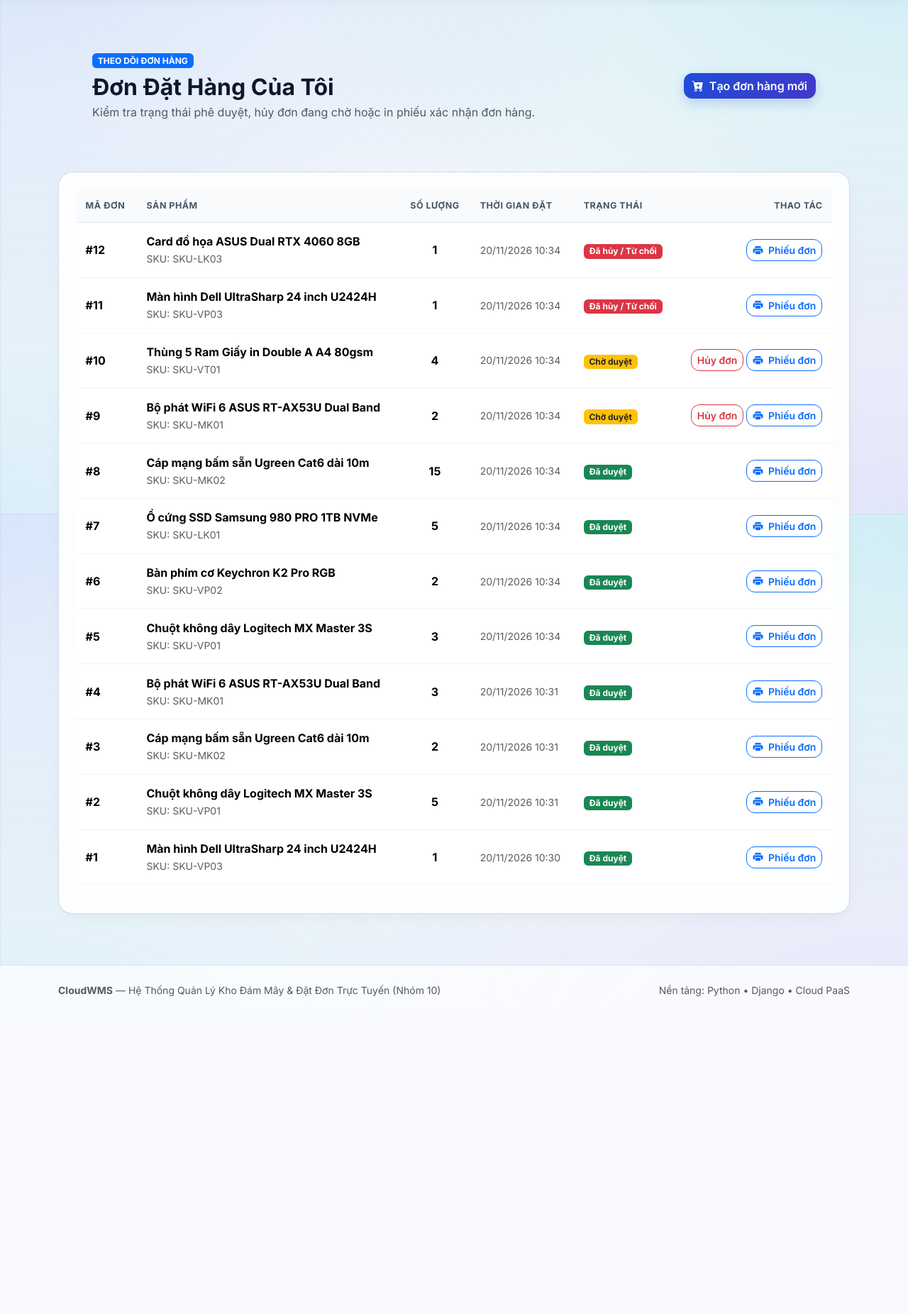
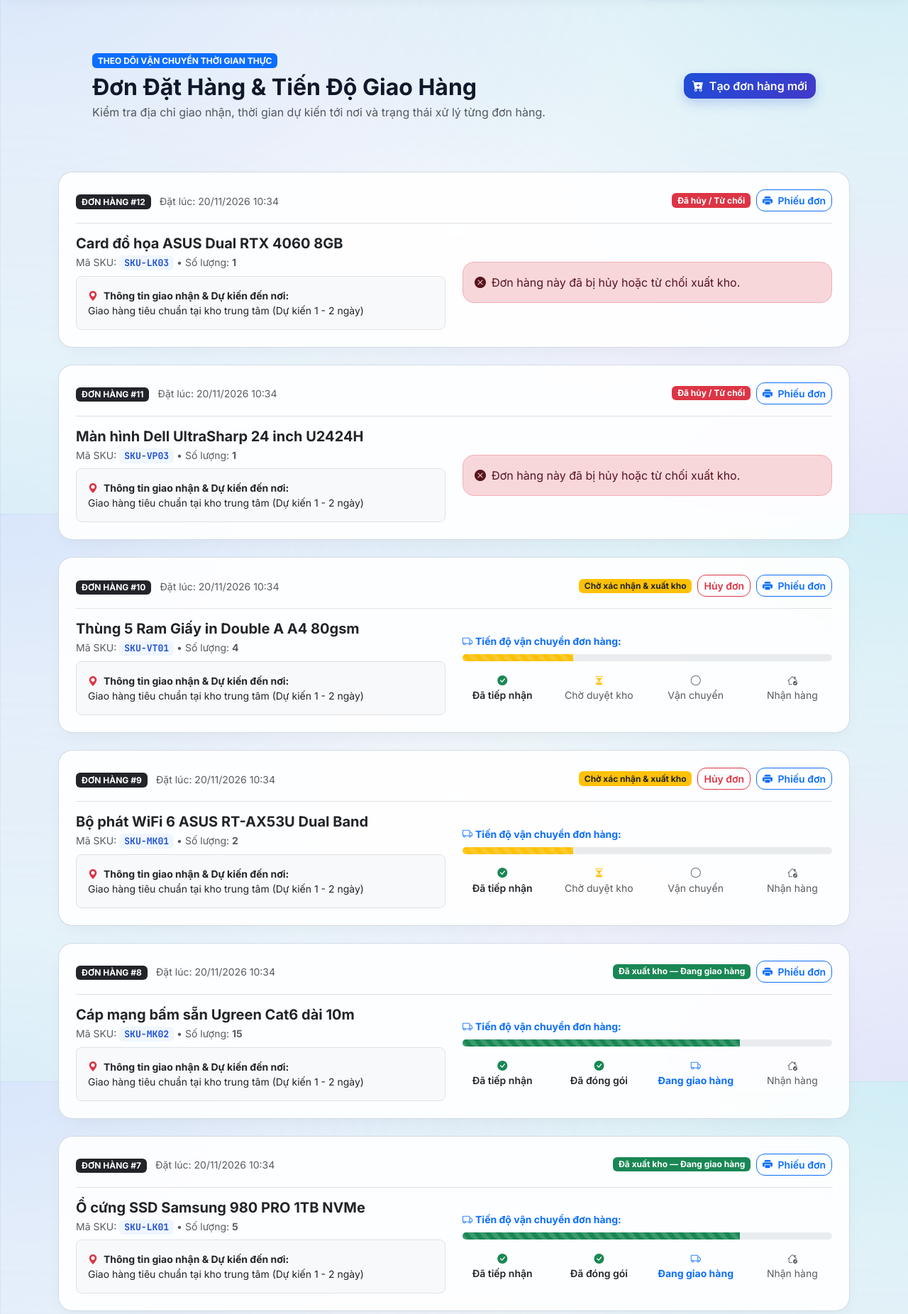
Before and after one commit to dtc235200292-star/cloudwms-nhom10, a Django app: page /orders/my/ in a window 1280 px wide. Shown: the part 76-1928 px from the top of the page at 71% size. Before the commit the page ends 1480 px from the top, so only its background shows below. Run offline with Django 4.2, Linux system fonts and the light colour scheme; a user stored in the database is signed in; data comes from the database, SQL or seed files in the repository.

Commit message:
Update my_orders.html

```diff
--- a/NHOM10/warehouse_full-master/warehouse_full-master/templates/inventory/my_orders.html
+++ b/NHOM10/warehouse_full-master/warehouse_full-master/templates/inventory/my_orders.html
@@ -5,68 +5,107 @@
 {% block content %}
 <div class="p-4 p-md-5 mb-4 reveal-item d-flex flex-column flex-md-row justify-content-between align-items-md-center gap-3">
     <div>
-        <span class="badge bg-primary mb-2">THEO DÕI ĐƠN HÀNG</span>
-        <h2 class="fw-bold mb-1">Đơn Đặt Hàng Của Tôi</h2>
-        <p class="text-muted mb-0">Kiểm tra trạng thái phê duyệt, hủy đơn đang chờ hoặc in phiếu xác nhận đơn hàng.</p>
+        <span class="badge bg-primary mb-2">THEO DÕI VẬN CHUYỂN THỜI GIAN THỰC</span>
+        <h2 class="fw-bold mb-1">Đơn Đặt Hàng & Tiến Độ Giao Hàng</h2>
+        <p class="text-muted mb-0">Kiểm tra địa chỉ giao nhận, thời gian dự kiến tới nơi và trạng thái xử lý từng đơn hàng.</p>
     </div>
     <a href="{% url 'order_create' %}" class="btn btn-primary">
         <i class="bi bi-cart-plus-fill me-1"></i> Tạo đơn hàng mới
     </a>
 </div>
 
+<div class="d-flex flex-column gap-4">
+    {% for order in orders %}
     <div class="card p-4">
-    <div class="table-responsive">
-        <table class="table align-middle">
-            <thead>
-                <tr>
-                    <th>Mã đơn</th>
-                    <th>Sản phẩm</th>
-                    <th class="text-center">Số lượng</th>
-                    <th>Thời gian đặt</th>
-                    <th>Trạng thái</th>
-                    <th class="text-end">Thao tác</th>
-                </tr>
-            </thead>
-            <tbody>
-                {% for order in orders %}
-                <tr>
-                    <td class="fw-bold">#{{ order.id }}</td>
-                    <td>
-                        <div class="fw-bold">{{ order.product.name }}</div>
-                        <small class="text-muted">SKU: {{ order.product.sku }}</small>
-                    </td>
-                    <td class="text-center fw-bold">{{ order.quantity }}</td>
-                    <td class="small text-muted">{{ order.created_at|date:"d/m/Y H:i" }}</td>
-                    <td>
+        <div class="d-flex flex-column flex-md-row justify-content-between align-items-md-center gap-2 pb-3 mb-3 border-bottom">
+            <div>
+                <span class="badge bg-dark me-2">ĐƠN HÀNG #{{ order.id }}</span>
+                <span class="small text-muted">Đặt lúc: {{ order.created_at|date:"d/m/Y H:i" }}</span>
+            </div>
+            <div class="d-flex align-items-center gap-2">
                 {% if order.status == "pending" %}
-                            <span class="badge bg-warning text-dark">Chờ duyệt</span>
-                        {% elif order.status == "approved" %}
-                            <span class="badge bg-success">Đã duyệt</span>
-                        {% else %}
-                            <span class="badge bg-danger">Đã hủy / Từ chối</span>
-                        {% endif %}
-                    </td>
-                    <td class="text-end">
-                        <div class="d-inline-flex gap-1">
-                            {% if order.status == "pending" %}
+                    <span class="badge bg-warning text-dark">Chờ xác nhận & xuất kho</span>
                     <form method="post" action="{% url 'order_cancel' order.pk %}" class="d-inline" onsubmit="return confirm('Bạn chắc chắn muốn hủy đơn hàng #{{ order.id }}?');">
                         {% csrf_token %}
                         <button type="submit" class="btn btn-sm btn-outline-danger">Hủy đơn</button>
                     </form>
+                {% elif order.status == "approved" %}
+                    <span class="badge bg-success">Đã xuất kho — Đang giao hàng</span>
+                {% else %}
+                    <span class="badge bg-danger">Đã hủy / Từ chối</span>
                 {% endif %}
                 <a href="{% url 'order_invoice' order.pk %}" class="btn btn-sm btn-outline-primary">
                     <i class="bi bi-printer-fill me-1"></i> Phiếu đơn
                 </a>
             </div>
-                    </td>
-                </tr>
-                {% empty %}
-                <tr>
-                    <td colspan="6" class="text-center text-muted py-4">Bạn chưa có đơn đặt hàng nào.</td>
-                </tr>
-                {% endfor %}
-            </tbody>
-        </table>
+        </div>
+
+        <div class="row g-4 align-items-center">
+            <div class="col-lg-6">
+                <h5 class="fw-bold mb-1">{{ order.product.name }}</h5>
+                <div class="small text-muted mb-2">
+                    Mã SKU: <code>{{ order.product.sku }}</code> • Số lượng: <strong>{{ order.quantity }}</strong>
+                </div>
+                <div class="p-3 rounded-3 bg-light border small">
+                    <i class="bi bi-geo-alt-fill text-danger me-1"></i>
+                    <strong>Thông tin giao nhận & Dự kiến đến nơi:</strong><br>
+                    <span class="text-dark">{{ order.note|default:"Giao hàng tiêu chuẩn tại kho trung tâm (Dự kiến 1 - 2 ngày)" }}</span>
                 </div>
             </div>
+
+            <div class="col-lg-6">
+                {% if order.status == "rejected" %}
+                    <div class="alert alert-danger rounded-4 mb-0">
+                        <i class="bi bi-x-circle-fill me-2"></i>Đơn hàng này đã bị hủy hoặc từ chối xuất kho.
+                    </div>
+                {% else %}
+                    <div class="small fw-bold text-primary mb-2"><i class="bi bi-truck me-1"></i>Tiến độ vận chuyển đơn hàng:</div>
+                    <div class="progress mb-3" style="height: 10px; border-radius: 999px;">
+                        {% if order.status == "pending" %}
+                            <div class="progress-bar progress-bar-striped progress-bar-animated bg-warning" style="width: 30%;"></div>
+                        {% else %}
+                            <div class="progress-bar progress-bar-striped progress-bar-animated bg-success" style="width: 75%;"></div>
+                        {% endif %}
+                    </div>
+                    <div class="row text-center small">
+                        <div class="col-3">
+                            <div class="fw-bold text-success"><i class="bi bi-check-circle-fill"></i></div>
+                            <div class="fw-semibold">Đã tiếp nhận</div>
+                        </div>
+                        <div class="col-3">
+                            {% if order.status == "approved" %}
+                                <div class="fw-bold text-success"><i class="bi bi-check-circle-fill"></i></div>
+                                <div class="fw-semibold">Đã đóng gói</div>
+                            {% else %}
+                                <div class="text-warning"><i class="bi bi-hourglass-split"></i></div>
+                                <div class="text-muted">Chờ duyệt kho</div>
+                            {% endif %}
+                        </div>
+                        <div class="col-3">
+                            {% if order.status == "approved" %}
+                                <div class="fw-bold text-primary"><i class="bi bi-truck"></i></div>
+                                <div class="fw-bold text-primary">Đang giao hàng</div>
+                            {% else %}
+                                <div class="text-muted"><i class="bi bi-circle"></i></div>
+                                <div class="text-muted">Vận chuyển</div>
+                            {% endif %}
+                        </div>
+                        <div class="col-3">
+                            <div class="text-muted"><i class="bi bi-house-check"></i></div>
+                            <div class="text-muted">Nhận hàng</div>
+                        </div>
+                    </div>
+                {% endif %}
+            </div>
+        </div>
+    </div>
+    {% empty %}
+    <div class="card p-5 text-center">
+        <i class="bi bi-bag-x fs-1 text-muted mb-2"></i>
+        <h5>Bạn chưa có đơn đặt hàng nào</h5>
+        <p class="text-muted">Hãy chọn sản phẩm và nhập địa chỉ nhận hàng để trải nghiệm quy trình giao nhận.</p>
+        <div><a href="{% url 'order_create' %}" class="btn btn-primary">Đặt hàng ngay</a></div>
+    </div>
+    {% endfor %}
+</div>
 {% endblock %}
```
Lines whose indentation alone changed are shown as unchanged.
